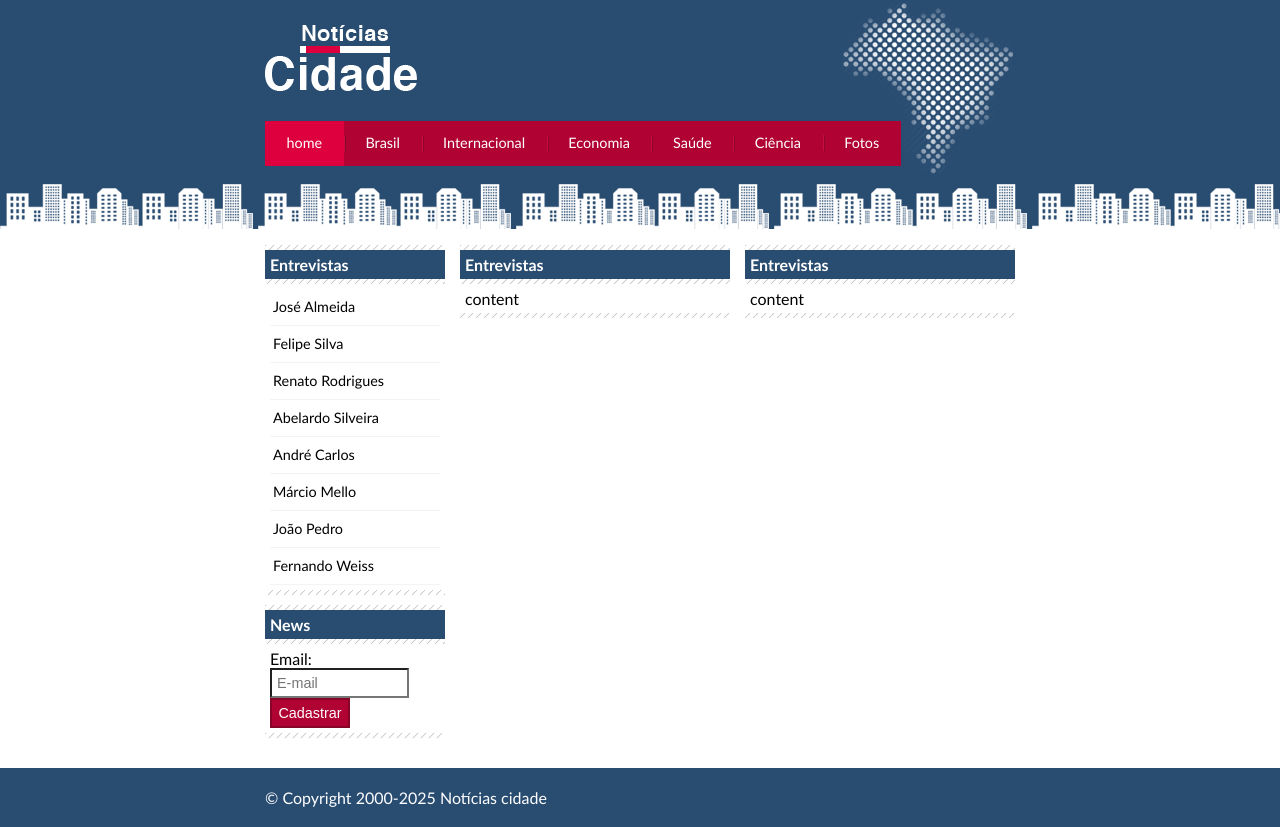
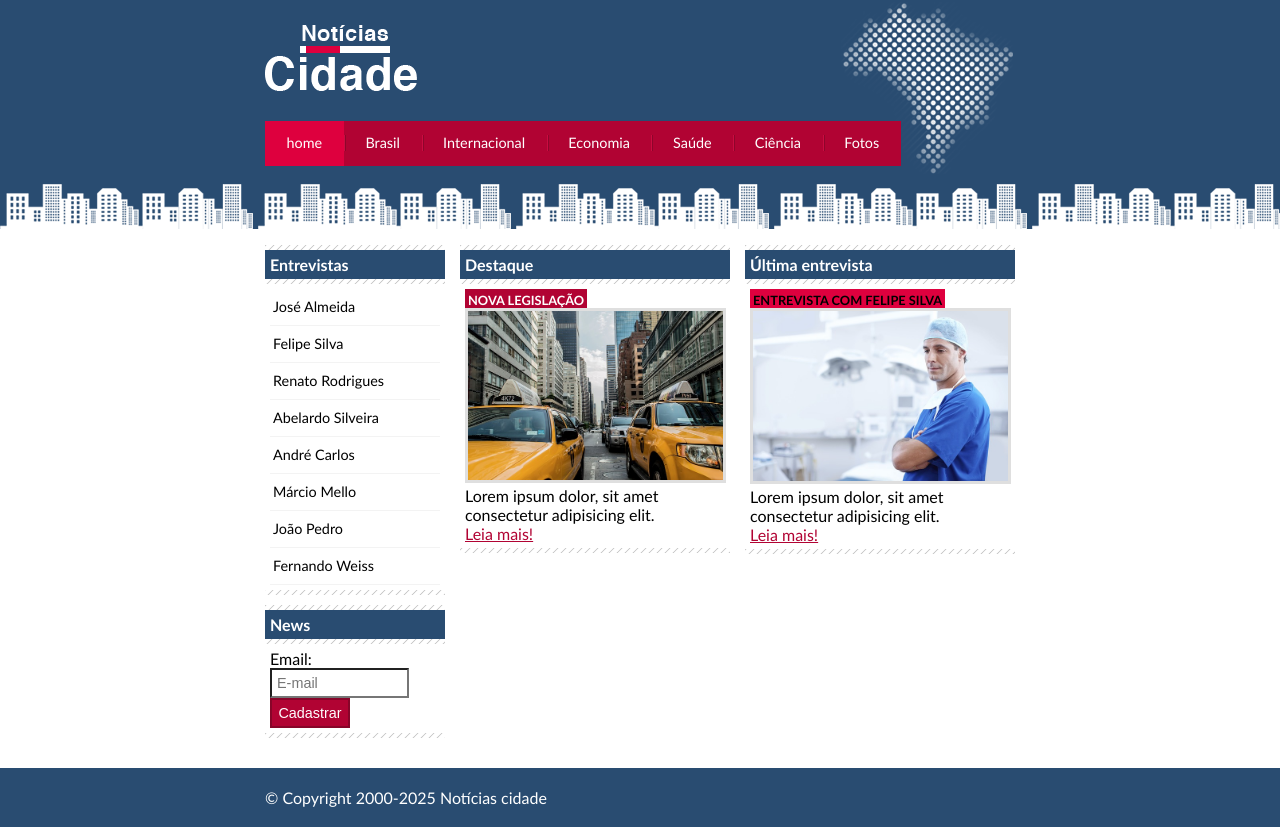
Before and after one commit to NandaSal/noticias-cidade, a plain HTML site: page index.html in a window 1280 px wide. Drawn offline with Linux system fonts and the light colour scheme.

Commit message:
Add and edit main content

```diff
--- a/css/estilo.css
+++ b/css/estilo.css
@@ -170,6 +170,33 @@ input.submit {
     border: 2px solid #870529;
 }
 
+/* formatando imagens */
+img.imagem-principal {
+    width: 98%;
+    border: 3px solid #dfdfdf;
+}
+
+/* headers */
+h3 {
+    text-transform: uppercase;
+    display: inline;
+    font-size: 0.8em;
+    padding: 3px;
+}
+
+.destaque h3 {
+    background: #b10333;
+    color: #fff;
+}
+
+.entrevista h3 {
+    background: #de003e;
+}
+
+.box-content a {
+    color: #b10333;
+}
+
 /* footer */
 #container-footer {
     background: #294c71;
--- a/index.html
+++ b/index.html
@@ -61,27 +61,36 @@
             <div id="content"><!-- content div opening -->
 
                 <div id="primary"><!-- primary content div -->
-                    <div class="box"><!-- box div -->
+                    <div class="box destaque"><!-- box div -->
 
-                        <h2>Entrevistas</h2><!-- subtitle -->
+                        <h2>Destaque</h2><!-- subtitle -->
 
                         <div class="box-content"><!-- content box div -->
-                            content
+
+                            <h3>Nova legislação</h3>
+                            <img src="/imgs/taxi.jpg" width="100%" class="imagem-principal">
+                            <p>Lorem ipsum dolor, sit amet consectetur adipisicing elit.</p>
+                            <a href="">Leia mais!</a>
+
                         </div><!-- box content div end-->
 
                     </div><!-- box div end-->
                 </div><!-- primary content div end -->
 
                 <div id="secondary"><!-- secondary content div -->
-                    <div class="box"><!-- box div -->
+                    <div class="box entrevista"><!-- box div -->
 
-                        <h2>Entrevistas</h2><!-- subtitle -->
+                        <h2>Última entrevista</h2><!-- subtitle -->
 
                         <div class="box-content"><!-- content box div -->
-                            content
+                            <h3>Entrevista com Felipe Silva</h3>
+                            <img src="/imgs/doutor.jpg" width="100%" class="imagem-principal">
+                            <p>Lorem ipsum dolor, sit amet consectetur adipisicing elit.</p>
+                            <a href="">Leia mais!</a>
                         </div><!-- box content div end-->
 
                     </div><!-- box div end-->
+
                 </div><!-- secondary content div end -->
 
                 <div id="lateral"><!-- lateral content div -->
```
